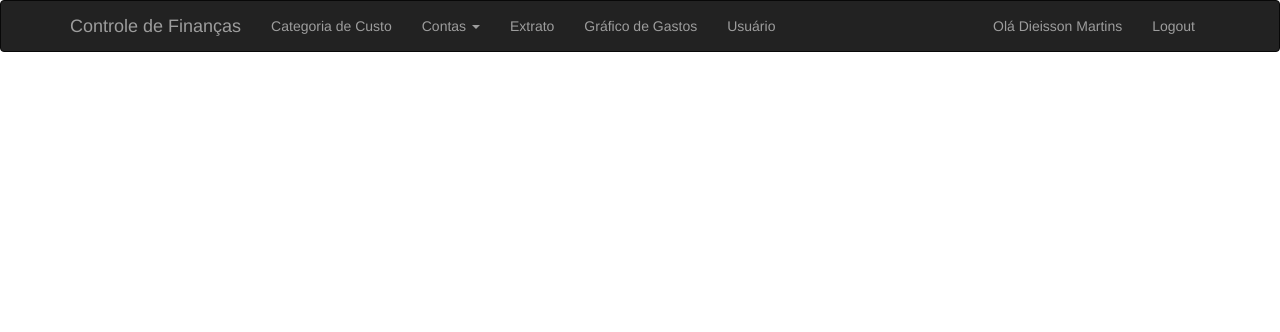
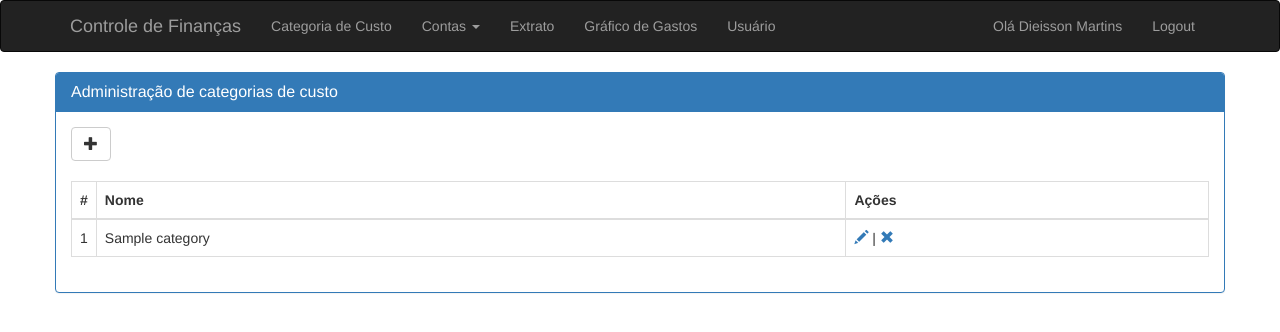
Before and after one commit to dieissonmartins/money-control, a PHP site: template templates/category-costs/index.html.twig in a window 1280 px wide. Shown: the top 332 px of the page. Run offline with PHP 8.4, Linux system fonts and the light colour scheme; the template is opened without the code that fills it: most values are stand-ins (such as "Sample title", 1, 10 or a date in 2020); some libraries are stand-ins or nearby versions.

Commit message:
add foreach lista categories

```diff
--- a/templates/category-costs/index.html.twig
+++ b/templates/category-costs/index.html.twig
@@ -12,7 +12,7 @@
                 <div class="panel-body">
                     <div class="row">
                         <div class="col-md-12">
-                            <a href="{{ route('category-costs.new') }}" class="btn btn-default">
+                            <a href="#" class="btn btn-default">
                                 <span class="glyphicon glyphicon-plus"></span>
                             </a>
                         </div>
@@ -34,11 +34,11 @@
                                         <td>{{ category.id }}</td>
                                         <td>{{ category.name }}</td>
                                         <td>
-                                            <a href="{{ route('category-costs.edit',{'id': category.id}) }}">
+                                            <a href="#">
                                                 <span class="glyphicon glyphicon-pencil"></span>
                                             </a>
                                             |
-                                            <a href="{{ route('category-costs.show',{'id': category.id}) }}">
+                                            <a href="#">
                                                 <span class="glyphicon glyphicon-remove"></span>
                                             </a>
                                         </td>
--- a/templates/layout.html.twig
+++ b/templates/layout.html.twig
@@ -47,7 +47,9 @@
             </div>
         </div>
     </nav>
+    {% block content %}{% endblock %}
     <script src="https://ajax.googleapis.com/ajax/libs/jquery/1.12.4/jquery.min.js"></script>
     <script src="https://maxcdn.bootstrapcdn.com/bootstrap/3.3.7/js/bootstrap.min.js"></script>
+    {% block scripts %}{% endblock %}
 </body>
 </html>
```
